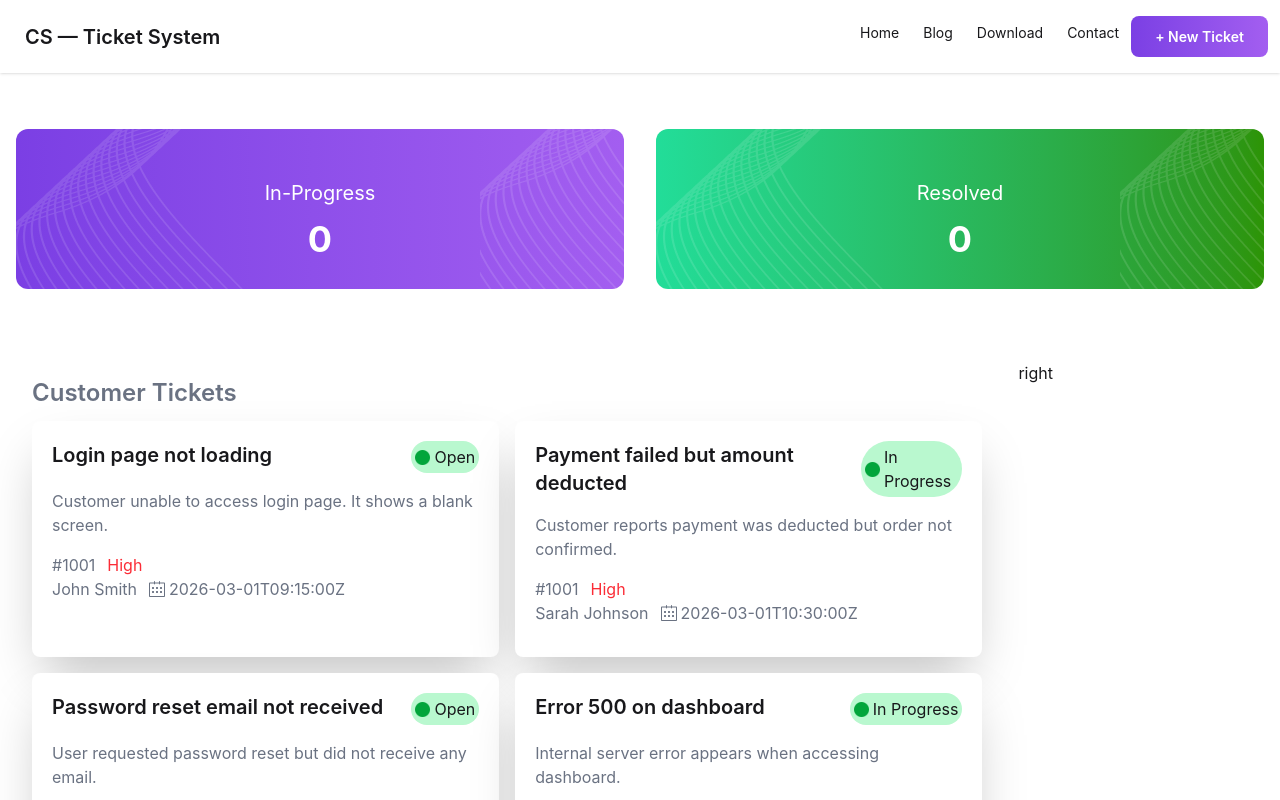
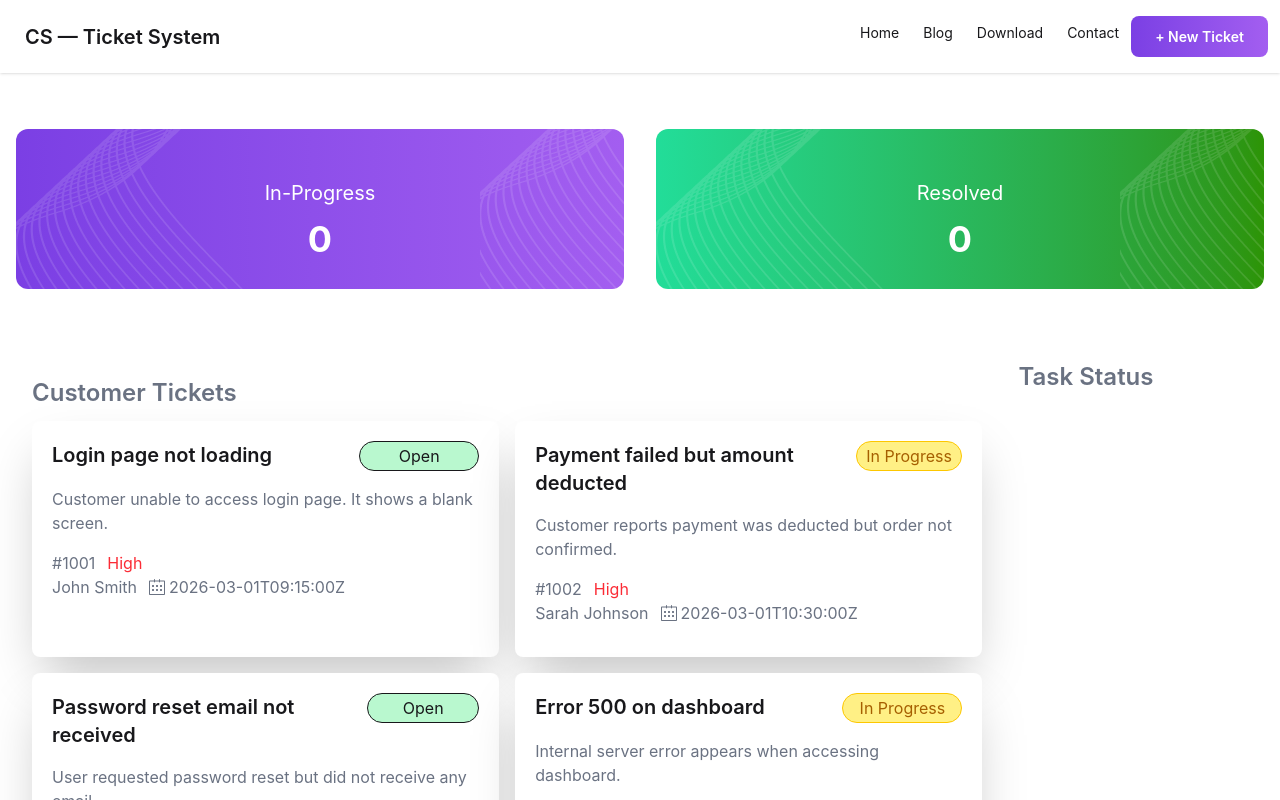
Before and after one commit to Al-Shahriar-Nazim/boot-ass-2, a React (Vite) app: page / in a window 1280 px wide. Shown: the top 800 px of the page. Built offline with nearby package versions, Linux system fonts and the light colour scheme.

Commit message:
added task status

```diff
--- a/src/App.jsx
+++ b/src/App.jsx
@@ -1,12 +1,15 @@
-import { Suspense } from "react";
+import { Suspense, useState } from "react";
 import "./App.css";
 import Customers from "./Components/Customers/Customers";
 import Dashbord from "./Components/DashBoard/Dashbord";
 import Navbar from "./Components/Navbar/Navbar";
+import Tasks from "./Components/Tasks/Tasks";
 
 const customerPromised = fetch("/data.json").then((res) => res.json());
 
 function App() {
+  const [selectedTicket,setSelectedTikcet] = useState([])
+  // console.log(selectedTicket)
   return (
     <>
       <Navbar></Navbar>
@@ -17,11 +20,11 @@ function App() {
           <Suspense
             fallback={<span className="loading loading-bars loading-xl"></span>}
           >
-            <Customers customerPromised={customerPromised}></Customers>
+            <Customers selectedTicket={selectedTicket}  setSelectedTikcet={setSelectedTikcet} customerPromised={customerPromised}></Customers>
           </Suspense>
         </div>
         <div className="w-full md:w-[20%]">
-          right
+        <Tasks selectedTicket={selectedTicket}></Tasks>
           </div>
       </div>
     </>
--- a/src/Components/Customer/Customer.jsx
+++ b/src/Components/Customer/Customer.jsx
@@ -1,36 +1,50 @@
 import React from "react";
-import active from "../../assets/active.png";
 import { SlCalender } from "react-icons/sl";
 
-const Customer = ({ customer }) => {
-  console.log(customer);
-  const{title,description,priority,status,createdAt,custom} = customer;
+const Customer = ({ customer,setSelectedTikcet,selectedTicket }) => {
+  // console.log(customer);
+  const { title, description, priority, status, createdAt, custom, id } =
+    customer;
+
+  const getStatusColor = (status) => {
+    if (status === "In Progress") {
+      return "bg-yellow-200 text-yellow-700  border-yellow-400";
+    }
+    if (status === "open") {
+      return "bg-green-200 text-green-700 border-green-400";
+    }
+  };
+  const handleSelected = (tikcetData) =>{
+setSelectedTikcet([...selectedTicket,tikcetData])
+// console.log("hello")
+  }
   return (
-    <div>
+    <div onClick={()=>{handleSelected(customer)}}>
       <div className="card bg-base-100 shadow-2xl p-5 mt-3 h-full">
         <div className="flex justify-between">
-          <h3 className="text-xl font-semibold">
-           {title}
-          </h3>
-          <div className="flex gap-1 items-center justify-center bg-green-200 p-1 rounded-full  ml-2 ">
-            <img className="w-[15px] h-[15px]" src={active} alt="" />
+          <h3 className="text-xl font-semibold">{title}</h3>
+          <div
+            className={`border-1 h-[30px] flex gap-1 items-center justify-center
+              ${getStatusColor(status)}
+           bg-green-200 p-1 rounded-2xl w-[150px] md:w-[120px]  ml-2 `}
+          >
             <p>{status}</p>
           </div>
         </div>
-        <p className="text-gray-500 my-4">
-          {description}
-        </p>
+        <p className="text-gray-500 my-4">{description}</p>
         <div className="text-gray-500">
           <div>
-            <span>#1001</span>
+            <span>#100{id}</span>
             <span className="ml-3 text-red-500">{priority}</span>
           </div>
           <div className="flex items-center gap-3">
             <span>{custom}</span>
             <span className="flex items-center gap-1">
-          <SlCalender></SlCalender> {createdAt}
+              <SlCalender></SlCalender> {createdAt}
             </span>
+
           </div>
+
         </div>
       </div>
     </div>
--- a/src/Components/Customers/Customers.jsx
+++ b/src/Components/Customers/Customers.jsx
@@ -4,16 +4,16 @@ import React, { use } from "react";
 import Customer from "../Customer/Customer";
 // import cal from "../../assets/cal.jpg";
 
-const Customers = ({ customerPromised }) => {
+const Customers = ({ customerPromised,setSelectedTikcet,selectedTicket }) => {
   const customers = use(customerPromised);
-  console.log(customers)
+  // console.log(customers)
   return (
     <div className="container mx-auto p-4">
       <h3 className="font-semibold text-2xl text-gray-500">Customer Tickets</h3>
 
 <div className="grid grid-cols-1 md:grid-cols-2 gap-4">
     {
-    customers.map(customer =><Customer key={customer.id} customer={customer}></Customer>)
+    customers.map(customer =><Customer selectedTicket={selectedTicket} setSelectedTikcet={setSelectedTikcet} key={customer.id} customer={customer}></Customer>)
 }
 </div>
 
--- /dev/null
+++ b/src/Components/Tasks/Tasks.jsx
@@ -0,0 +1,20 @@
+import React from 'react';
+import Ticket from '../../Ticket/Ticket';
+
+const Tasks = ({selectedTicket}) => {
+    console.log(selectedTicket)
+    return (
+        <div>
+                <h3 className="font-semibold text-2xl text-gray-500">Task Status</h3>
+
+
+                <div>
+                    {
+                        selectedTicket.map(ticket =><Ticket key={ticket.id} ticket={ticket}></Ticket>)
+                    }
+                </div>
+        </div>
+    );
+};
+
+export default Tasks;
--- /dev/null
+++ b/src/Ticket/Ticket.jsx
@@ -0,0 +1,17 @@
+import React from "react";
+
+const Ticket = ({ ticket }) => {
+  const {title} = ticket;
+  return (
+    <div>
+      <div className="shadow-2xl p-4 rounded-md mt-5">
+        <h3 className="font-bold text-[20px]">{title}</h3>
+        <button className="btn w-full bg-green-500 text-white font-bold mt-4">
+          Complete
+        </button>
+      </div>
+    </div>
+  );
+};
+
+export default Ticket;
```
